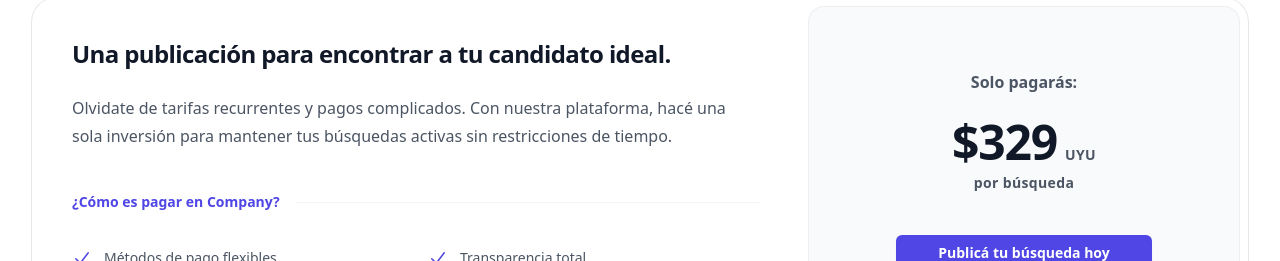
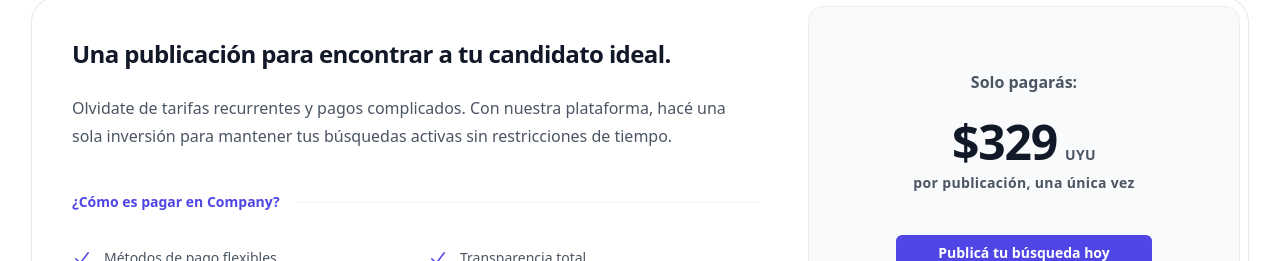
Before and after one commit to martinmateo1/jobs, a React (Vite) app: page / in a window 1280 px wide. Shown: the part 6353-6614 px from the top of the page. Built offline with nearby package versions, Linux system fonts and the light colour scheme.

Commit message:
updated and fixed pricing issues

```diff
--- a/src/LandingPage.tsx
+++ b/src/LandingPage.tsx
@@ -622,7 +622,7 @@ return (
                   <span className="text-sm font-semibold leading-6 tracking-wide text-gray-600">UYU</span>
 
                 </p>
-                <p className="mt-1 text-sm font-semibold leading-6 tracking-wide text-gray-600">por búsqueda</p>
+                <p className="mt-1 text-sm font-semibold leading-6 tracking-wide text-gray-600">por publicación, una única vez</p>
                 <a
                   href="/create-job"
                   className="mt-10 block w-full rounded-md bg-indigo-600 px-3 py-2 text-center text-sm font-semibold text-white shadow-sm hover:bg-indigo-500 focus-visible:outline focus-visible:outline-2 focus-visible:outline-offset-2 focus-visible:outline-indigo-600"
```
